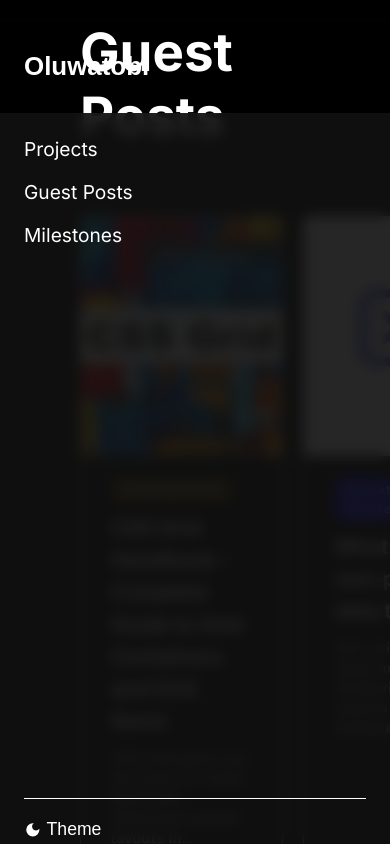
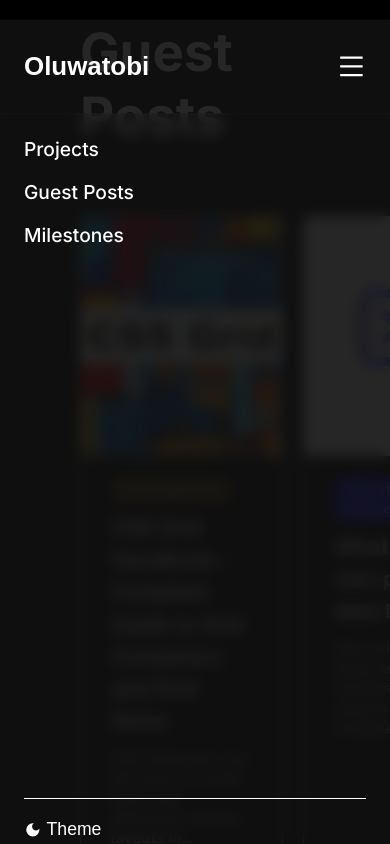
Before and after one commit to oluwatobiss/personal-portfolio, a Next.js app: page /guest-posts in a window 390 px wide. Both pictures are taken after a click on the element 351 px from the left and 66 px from the top of the page. Built offline with nearby package versions, Linux system fonts and the light colour scheme; a web font is replaced by a local one.

Commit message:
Define mobile nav's color scheme

```diff
--- a/src/components/MobileNavSidebar.jsx
+++ b/src/components/MobileNavSidebar.jsx
@@ -11,7 +11,7 @@ export default function MobileMenuSidebar() {
   const [navThemeIcon, setNavThemeIcon] = useState(<MdDarkMode />);
   function handleThemeNavBtnClick(e) {
     const themeModal =
-      e.currentTarget.parentElement.querySelector(".theme-modal");
+      e.currentTarget.parentElement.parentElement.querySelector(".theme-modal");
     themeModal.classList.toggle("hide-theme-modal");
   }
 
@@ -87,6 +87,9 @@ export default function MobileMenuSidebar() {
             <span>System</span>
           </button>
         </div>
+        <div
+          className={`${styles.themeNavBtnContainer} theme-nav-btn-container`}
+        >
           <button
             type="button"
             className={`${styles.themeNavBtn} theme-nav-btn`}
@@ -96,6 +99,7 @@ export default function MobileMenuSidebar() {
             <span>Theme</span>
           </button>
         </div>
+      </div>
     </aside>
   );
 }
--- a/src/components/MobileNavTopbar.jsx
+++ b/src/components/MobileNavTopbar.jsx
@@ -13,11 +13,14 @@ export default function MobileMenuTopbar() {
   }
 
   return (
-    <div className={`${styles.mobileNavTopbar}`}>
+    <div className={`${styles.mobileNavTopbar} mobile-nav-topbar`}>
       <Link href="/" className={`${styles.navLogo} ${cairoPlay.className}`}>
         Oluwatobi
       </Link>
-      <span className={styles.menuIcon} onClick={handleMenuIconClick}>
+      <span
+        className={`${styles.menuIcon} mobile-menu-icon`}
+        onClick={handleMenuIconClick}
+      >
         <AiOutlineMenu />
       </span>
     </div>
--- a/src/styles/MobileNavSidebar.module.css
+++ b/src/styles/MobileNavSidebar.module.css
@@ -1,3 +1,59 @@
+/**************************************************/
+/* Color scheme when device's theme is light mode */
+/**************************************************/
+
+@media (prefers-color-scheme: light) {
+  .aside {
+    background-color: rgba(255, 255, 255, 0.91);
+  }
+
+  .routes a {
+    color: var(--primary-color);
+  }
+
+  .themeModal {
+    background-color: var(--secondary-color);
+    box-shadow: rgba(14, 30, 37, 0.12) 0px 2px 4px 0px,
+      rgba(14, 30, 37, 0.32) 0px 2px 16px 0px;
+  }
+
+  .themeNavBtnContainer {
+    border-top: 1px solid var(--primary-color);
+  }
+
+  .themeNavBtn {
+    color: var(--primary-color);
+  }
+}
+
+/**************************************************/
+/* Color scheme when device's theme is dark mode */
+/**************************************************/
+
+@media (prefers-color-scheme: dark) {
+  .aside {
+    background-color: rgba(17, 17, 17, 0.91);
+  }
+
+  .routes a {
+    color: var(--secondary-color);
+  }
+
+  .themeModal {
+    background-color: var(--primary-color);
+    box-shadow: rgba(241, 225, 218, 0.12) 0px 2px 4px 0px,
+      rgba(241, 225, 218, 0.32) 0px 2px 16px 0px;
+  }
+
+  .themeNavBtnContainer {
+    border-top: 1px solid var(--secondary-color);
+  }
+
+  .themeNavBtn {
+    color: var(--secondary-color);
+  }
+}
+
 .aside {
   padding: 1.5rem 1.5rem;
   position: absolute;
@@ -6,7 +62,6 @@
   height: 89vh;
   display: grid;
   align-content: space-between;
-  background-color: rgba(17, 17, 17, 0.91);
   backdrop-filter: blur(7px);
 }
 
@@ -15,7 +70,7 @@
   text-decoration: none;
   margin-bottom: 1.2rem;
   font-size: 1.2rem;
-  color: white;
+  font-weight: 500;
 }
 
 .themeNavBtn {
@@ -25,7 +80,6 @@
   font-size: 1.1rem;
   width: 100%;
   border: none;
-  border-top: 1px solid white;
   background-color: transparent;
 }
 
@@ -37,7 +91,6 @@
 .themeModal {
   padding: 5px;
   border-radius: 5px;
-  background-color: gray;
 }
 
 .themeOption {
--- a/src/styles/MobileNavTopbar.module.css
+++ b/src/styles/MobileNavTopbar.module.css
@@ -1,9 +1,46 @@
+/**************************************************/
+/* Color scheme when device's theme is light mode */
+/**************************************************/
+
+@media (prefers-color-scheme: light) {
+  .mobileNavTopbar {
+    background-color: rgba(255, 255, 255, 0.91);
+    box-shadow: 0 1px 2px 0 rgba(0, 0, 0, 0.1);
+  }
+
+  .navLogo {
+    color: var(--primary-color);
+  }
+
+  .menuIcon {
+    color: var(--primary-color);
+  }
+}
+
+/**************************************************/
+/* Color scheme when device's theme is dark mode */
+/**************************************************/
+
+@media (prefers-color-scheme: dark) {
+  .mobileNavTopbar {
+    background-color: rgba(17, 17, 17, 0.91);
+    box-shadow: 0 1px 2px 0 rgba(255, 255, 255, 0.37);
+  }
+
+  .navLogo {
+    color: var(--secondary-color);
+  }
+
+  .menuIcon {
+    color: var(--secondary-color);
+  }
+}
+
 .mobileNavTopbar {
   padding: 0.7rem 1.5rem;
   height: 11vh;
   display: flex;
   justify-content: space-between;
-  box-shadow: 0 1px 2px 0 rgba(255, 255, 255, 0.14);
 }
 
 .menuIcon {
--- a/src/styles/globals.css
+++ b/src/styles/globals.css
@@ -31,6 +31,27 @@
 
 :root.light nav a {
   color: var(--primary-color);
+}
+
+:root.light .mobile-nav-topbar {
+  background-color: rgba(255, 255, 255, 0.91);
+  box-shadow: 0 1px 2px 0 rgba(0, 0, 0, 0.1);
+}
+
+:root.light .mobile-menu-icon {
+  color: var(--primary-color);
+}
+
+:root.light aside {
+  background-color: rgba(255, 255, 255, 0.91);
+}
+
+:root.light aside a {
+  color: var(--primary-color);
+}
+
+:root.light .theme-nav-btn-container {
+  border-top: 1px solid var(--primary-color);
 }
 
 :root.light .theme-nav-btn {
@@ -95,8 +116,25 @@
   color: var(--secondary-color);
 }
 
+:root.dark .mobile-nav-topbar {
+  background-color: rgba(17, 17, 17, 0.91);
+  box-shadow: 0 1px 2px 0 rgba(255, 255, 255, 0.37);
+}
+
+:root.dark .mobile-menu-icon {
+  color: var(--secondary-color);
+}
+
+:root.dark .theme-nav-btn-container {
+  border-top: 1px solid var(--secondary-color);
+}
+
 :root.dark .theme-nav-btn {
   color: var(--secondary-color);
+}
+
+:root.dark aside {
+  background-color: rgba(17, 17, 17, 0.91);
 }
 
 :root.dark .theme-modal {
```
Lines whose indentation alone changed are shown as unchanged.
